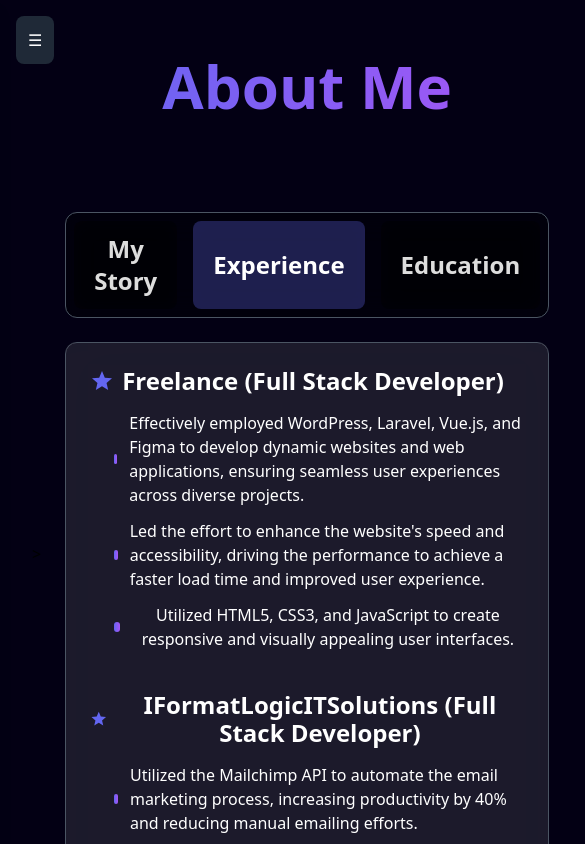
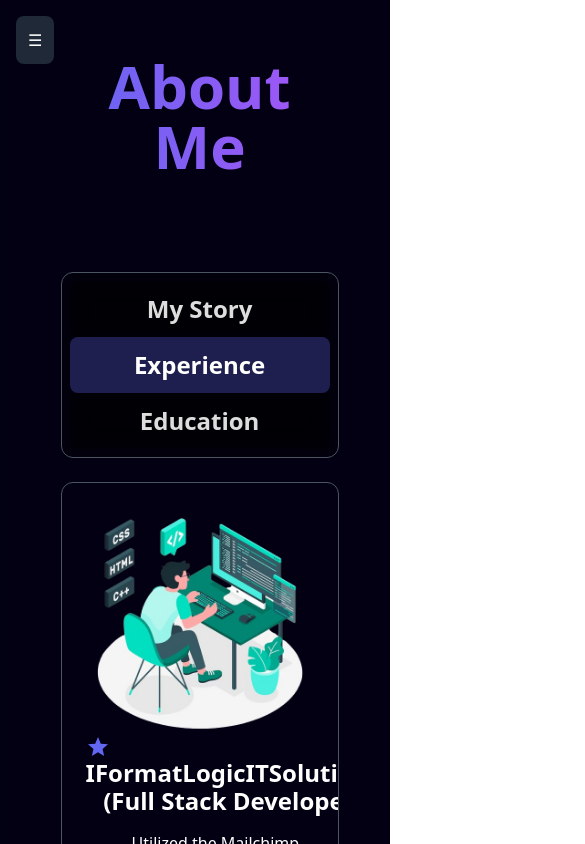
Before and after one commit to Marlon-03/Personal-Portfolio, a Vue app: page /about in a window 390 px wide. Both pictures are taken after a click on the tab "Experience". Shown: the top 844 px of the page, 585 px wide, since content can reach past the window. Built offline with nearby package versions, Linux system fonts and the light colour scheme.

Commit message:
update the responsiveness

```diff
--- a/src/App.vue
+++ b/src/App.vue
@@ -15,7 +15,7 @@
         'ml-0': !isSidebarOpen || isMobile,
         'flex-1': true
       }"
-     class="bg-[#030014] p-8 flex justify-center items-center">
+     class="bg-[#030014] p-8 flex justify-center items-center overflow-hidden">
     >
       <router-view />
     </main>
@@ -32,11 +32,11 @@ export default {
     Sidebar,
   },
   setup() {
-    const isSidebarOpen = ref(window.innerWidth >= 768);
+    const isSidebarOpen = ref(window.innerWidth >= 800);
     const isMobile = ref(false);
 
     const checkMobile = () => {
-      isMobile.value = window.innerWidth < 768;
+      isMobile.value = window.innerWidth < 800;
       if (isMobile.value) {
         isSidebarOpen.value = false;
       }
--- a/src/views/About.vue
+++ b/src/views/About.vue
@@ -3,25 +3,25 @@
         <h1 class="text-6xl font-bold mb-4 bg-gradient-to-r from-[#6366f1] to-[#a855f7] bg-clip-text text-transparent pb-20">About Me</h1>
       <div class="tabs w-96">
         <!-- Tab container with glass-like background -->
-        <div class="flex space-x-4 border border-gray-600 p-2  bg-opacity-50 backdrop-blur-lg bg-black/40 w-full rounded-xl">
+        <div class="flex flex-col md:flex-row space-x-4 border border-gray-600 p-2  bg-opacity-50 backdrop-blur-lg bg-black/40 w-full rounded-xl">
           <button
-            @click="activeTab = 'story'" :class="['tab-button', activeTab === 'story' && 'active']" role="tab" class="w-full rounded-lg  text-2xl font-semibold">
+            @click="activeTab = 'story'" :class="['tab-button', activeTab === 'story' && 'active']" role="tab" class="w-full rounded-lg  text-2xl font-semibold"style="margin: 0;">
             My Story
           </button>
           <button
-            @click="activeTab = 'experience'" :class="['tab-button', activeTab === 'experience' && 'active']" role="tab" class="w-full rounded-lg text-2xl font-semibold">
+            @click="activeTab = 'experience'" :class="['tab-button', activeTab === 'experience' && 'active']" role="tab" class="w-full rounded-lg text-2xl font-semibold "style="margin: 0;">
             Experience
           </button>
           <button
-            @click="activeTab = 'education'" :class="['tab-button', activeTab === 'education' && 'active']" role="tab" class="w-full rounded-lg text-2xl font-semibold">
+            @click="activeTab = 'education'" :class="['tab-button', activeTab === 'education' && 'active']" role="tab" class="w-full rounded-lg text-2xl font-semibold " style="margin: 0;">
             Education
           </button>
         </div>
 
         <!-- Tab Content -->
         <div class="mt-6 w-full border border-gray-600 rounded-xl">
-          <div v-if="activeTab === 'story'" class="tab-content h-full bg-white/10 backdrop-blur-xl flex justify-around items-center p-10">
-            <div class="w-3/5">
+          <div v-if="activeTab === 'story'" class="flex flex-col-reverse md:flex-row items-center justify-between w-full h-screen p-6 md:px-8 lg:px-12 overflow-hidden " style="height:max-content">
+            <div class="w-full md:w-3/5 max-w-full">
               <h4 class="font-semibold text-xl text-white text-start">Hi, I'm Marlon, a passionate web developer whose hobby turned into a career. Coding is not just a job for me; it's a habit that has naturally become my profession. Outside of work, I unwind by playing online games, which helps me relax and stay sharp. I'm also an avid cyclist, using my bike to explore new places and enjoy the outdoors. Additionally, I play chess online, a pastime that hones my strategic thinking and parallels the problem-solving skills I use in web development. This blend of interests and my career in technology reflects my love for continuous learning and embracing challenges, both professionally and personally.</h4>
               <div class="flex space-x-4 pt-4">
 
@@ -42,16 +42,45 @@
                 </button>
               </div>
             </div>
-            <div class="w-2/5 flex justify-center">
+            <div class="w-full md:w-2/5 flex justify-center max-w-full max-h-full">
               <img src="../assets/aboutBanner.png" alt="Hero Banner" class="w-80 h-auto" />
             </div>
 
           </div>
 
 
-          <div v-if="activeTab === 'experience'" class="tab-content h-full bg-white/10 backdrop-blur-xl p-6 rounded-lg">
+          <div v-if="activeTab === 'experience'"  class="flex flex-col-reverse md:flex-row items-center justify-between w-full h-screen p-6 md:px-8 lg:px-12 overflow-hidden " style="height:max-content">
 
-          <div class="flex items-center mb-4">
+            <div class="w-full md:w-3/5 max-w-full">
+              <div class="flex items-center flex-wrap mb-4">
+                <svg xmlns="http://www.w3.org/2000/svg" class="h-6 w-6 text-[#6366f1] mr-2 shrink-0" width="24" height="24" viewBox="0 0 24 24">
+                  <path fill="currentColor" d="m5.825 21l1.625-7.025L2 9.25l7.2-.625L12 2l2.8 6.625l7.2.625l-5.45 4.725L18.175 21L12 17.275z" />
+                </svg>
+                <h3 class="text-xl font-bold text-white">
+                  IFormatLogicITSolutions
+                  <span class="block sm:inline"> (Full Stack Developer)</span>
+                </h3>
+              </div>
+
+              <ul class="space-y-3">
+                <li class="flex items-center pl-6">
+                  <span class="w-2.5 h-2.5 flex-shrink-0 rounded-full bg-gradient-to-r from-[#6366f1] to-[#a855f7] mr-3"></span>
+                  <p class="text-white text-start">Utilized the Mailchimp API to automate the email marketing process, increasing productivity by 40%
+                    and reducing manual emailing efforts.</p>
+                </li>
+                <li class="flex items-center pl-6">
+                  <span class="w-2.5 h-2.5 flex-shrink-0 rounded-full bg-gradient-to-r from-[#6366f1] to-[#a855f7] mr-3"></span>
+                  <p class="text-white text-start">Incorporated Stripe API and PayPal API to create smooth and secure payment gateways, enhancing
+                    user payment experience and ensuring seamless transactions, leading to a 30% increase in successful
+                    payments.</p>
+                </li>
+                <li class="flex items-center pl-6">
+                  <span class="w-2.5 h-2.5 flex-shrink-0 rounded-full bg-gradient-to-r from-[#6366f1] to-[#a855f7] mr-3"></span>
+                  <p class="text-white text start">Actively collaborating with other web dev members to design and implement website features</p>
+                </li>
+              </ul>
+
+              <div class="flex items-center mt-10 mb-4">
                 <svg xmlns="http://www.w3.org/2000/svg" class="h-6 w-6 text-[#6366f1] mr-2" width="24" height="24" viewBox="0 0 24 24">
                   <path fill="currentColor" d="m5.825 21l1.625-7.025L2 9.25l7.2-.625L12 2l2.8 6.625l7.2.625l-5.45 4.725L18.175 21L12 17.275z" />
                 </svg>
@@ -60,49 +89,34 @@
 
               <ul class="space-y-3">
                 <li class="flex items-center pl-6">
-              <span class="w-2.5 h-2.5 rounded-full bg-gradient-to-r from-[#6366f1] to-[#a855f7] mr-3"></span>
+                  <span class="w-2.5 h-2.5 flex-shrink-0 rounded-full bg-gradient-to-r from-[#6366f1] to-[#a855f7] mr-3"></span>
                   <p class="text-white text-start">Effectively employed WordPress, Laravel, Vue.js, and Figma to develop dynamic websites and web
                     applications, ensuring seamless user experiences across diverse projects.</p>
                 </li>
                 <li class="flex items-center pl-6">
-              <span class="w-2.5 h-2.5 rounded-full bg-gradient-to-r from-[#6366f1] to-[#a855f7] mr-3"></span>
+                  <span class="w-2.5 h-2.5 flex-shrink-0 rounded-full bg-gradient-to-r from-[#6366f1] to-[#a855f7] mr-3"></span>
                   <p class="text-white text-start">Led the effort to enhance the website's speed and accessibility, driving the performance to achieve a
                     faster load time and improved user experience.</p>
                 </li>
                 <li class="flex items-center pl-6">
-              <span class="w-2.5 h-2.5 rounded-full bg-gradient-to-r from-[#6366f1] to-[#a855f7] mr-3"></span>
+                  <span class="w-2.5 h-2.5 flex-shrink-0 rounded-full bg-gradient-to-r from-[#6366f1] to-[#a855f7] mr-3"></span>
                   <p class="text-white text start">Utilized HTML5, CSS3, and JavaScript to create responsive and visually appealing user interfaces.</p>
                 </li>
               </ul>
 
-          <div class="flex items-center mt-10 mb-4">
-            <svg xmlns="http://www.w3.org/2000/svg" class="h-6 w-6 text-[#6366f1] mr-2" width="24" height="24" viewBox="0 0 24 24">
-              <path fill="currentColor" d="m5.825 21l1.625-7.025L2 9.25l7.2-.625L12 2l2.8 6.625l7.2.625l-5.45 4.725L18.175 21L12 17.275z" />
-            </svg>
-            <h3 class="text-xl font-bold text-white">IFormatLogicITSolutions (Full Stack Developer)</h3>
+
             </div>
 
-          <ul class="space-y-3">
-            <li class="flex items-center pl-6">
-              <span class="w-2.5 h-2.5 rounded-full bg-gradient-to-r from-[#6366f1] to-[#a855f7] mr-3"></span>
-              <p class="text-white text-start">Utilized the Mailchimp API to automate the email marketing process, increasing productivity by 40%
-                and reducing manual emailing efforts.</p>
-            </li>
-            <li class="flex items-center pl-6">
-              <span class="w-2.5 h-2.5 rounded-full bg-gradient-to-r from-[#6366f1] to-[#a855f7] mr-3"></span>
-              <p class="text-white text-start">Incorporated Stripe API and PayPal API to create smooth and secure payment gateways, enhancing
-                user payment experience and ensuring seamless transactions, leading to a 30% increase in successful
-                payments.</p>
-            </li>
-            <li class="flex items-center pl-6">
-              <span class="w-2.5 h-2.5 rounded-full bg-gradient-to-r from-[#6366f1] to-[#a855f7] mr-3"></span>
-              <p class="text-white text start">Actively collaborating with other web dev members to design and implement website features</p>
-            </li>
-          </ul>
+            <div class="w-full md:w-2/5 flex justify-center max-w-full max-h-full">
+              <img src="../assets/aboutBanner.png" alt="Hero Banner" class="w-80 h-auto" />
+            </div>
+
           </div>
 
 
-          <div v-if="activeTab === 'education'"class="tab-content h-full bg-white/10 backdrop-blur-xl p-6 rounded-lg">
+          <div v-if="activeTab === 'education'" class="flex flex-col-reverse md:flex-row items-center justify-between w-full h-screen p-6 md:px-8 lg:px-12 overflow-hidden " style="height:max-content">
+
+            <div class="w-full md:w-3/5 max-w-full">
               <div class="flex items-center mb-4">
                 <svg xmlns="http://www.w3.org/2000/svg" class="h-6 w-6 text-[#6366f1] mr-2" width="24" height="24" viewBox="0 0 24 24">
                   <path fill="currentColor" d="m5.825 21l1.625-7.025L2 9.25l7.2-.625L12 2l2.8 6.625l7.2.625l-5.45 4.725L18.175 21L12 17.275z" />
@@ -112,11 +126,11 @@
 
               <ul class="space-y-3">
                 <li class="flex items-center pl-6">
-                <span class="w-2.5 h-2.5 rounded-full bg-gradient-to-r from-[#6366f1] to-[#a855f7] mr-3"></span>
+                  <span class="w-2.5 h-2.5 flex-shrink-0 rounded-full bg-gradient-to-r from-[#6366f1] to-[#a855f7] mr-3"></span>
                   <p class="text-white text-start">President Ramon Magsaysay State University</p>
                 </li>
                 <li class="flex items-center pl-6">
-                <span class="w-2.5 h-2.5 rounded-full bg-gradient-to-r from-[#6366f1] to-[#a855f7] mr-3"></span>
+                  <span class="w-2.5 h-2.5 flex-shrink-0 rounded-full bg-gradient-to-r from-[#6366f1] to-[#a855f7] mr-3"></span>
                   <p class="text-white text-start">(Bachelor of Science in Computer Engineering)</p>
                 </li>
               </ul>
@@ -130,7 +144,7 @@
 
               <ul class="space-y-3">
                 <li class="flex items-center pl-6">
-                <span class="w-2.5 h-2.5 rounded-full bg-gradient-to-r from-[#6366f1] to-[#a855f7] mr-3"></span>
+                  <span class="w-2.5 h-2.5 flex-shrink-0 rounded-full bg-gradient-to-r from-[#6366f1] to-[#a855f7] mr-3"></span>
                   <p class="text-white text-start">Guisguis National High School</p>
                 </li>
               </ul>
@@ -144,10 +158,16 @@
 
               <ul class="space-y-3">
                 <li class="flex items-center pl-6">
-                <span class="w-2.5 h-2.5 rounded-full bg-gradient-to-r from-[#6366f1] to-[#a855f7] mr-3"></span>
+                  <span class="w-2.5 h-2.5 flex-shrink-0 rounded-full bg-gradient-to-r from-[#6366f1] to-[#a855f7] mr-3"></span>
                   <p class="text-white text-start">Guisguis Elementary School</p>
                 </li>
               </ul>
+            </div>
+
+            <div class="w-full md:w-2/5 flex justify-center max-w-full max-h-full">
+              <img src="../assets/aboutBanner.png" alt="Hero Banner" class="w-80 h-auto" />
+            </div>
+
           </div>
         </div>
       </div>
--- a/src/views/Home.vue
+++ b/src/views/Home.vue
@@ -1,6 +1,6 @@
 <template>
   <div class="flex justify-center  gap-3">
-    <div class="w-3/5 flex justify-center flex-col items-center gap-6">
+    <div class="w-full md:w-3/5 flex justify-center flex-col items-center gap-6">
       <h1   class="text-6xl font-bold mb-4 bg-gradient-to-r from-[#6366f1] to-[#a855f7] bg-clip-text text-transparent">Hi, I'm Marlon</h1>
       <h1
         class="text-5xl font-bold mb-4 bg-gradient-to-r from-[#05CEA8] to-[#07FFD0] bg-clip-text text-transparent pb-2" >
@@ -81,7 +81,7 @@
 
 
 
-    <div class="w-2/5">
+    <div class="w-full md:w-2/5 flex justify-center items-center">
       <img src="../assets/hero.svg" alt="Hero Banner" class="w-full h-auto animate-jump" />
     </div>
   </div>
```
Lines whose indentation alone changed are shown as unchanged.
